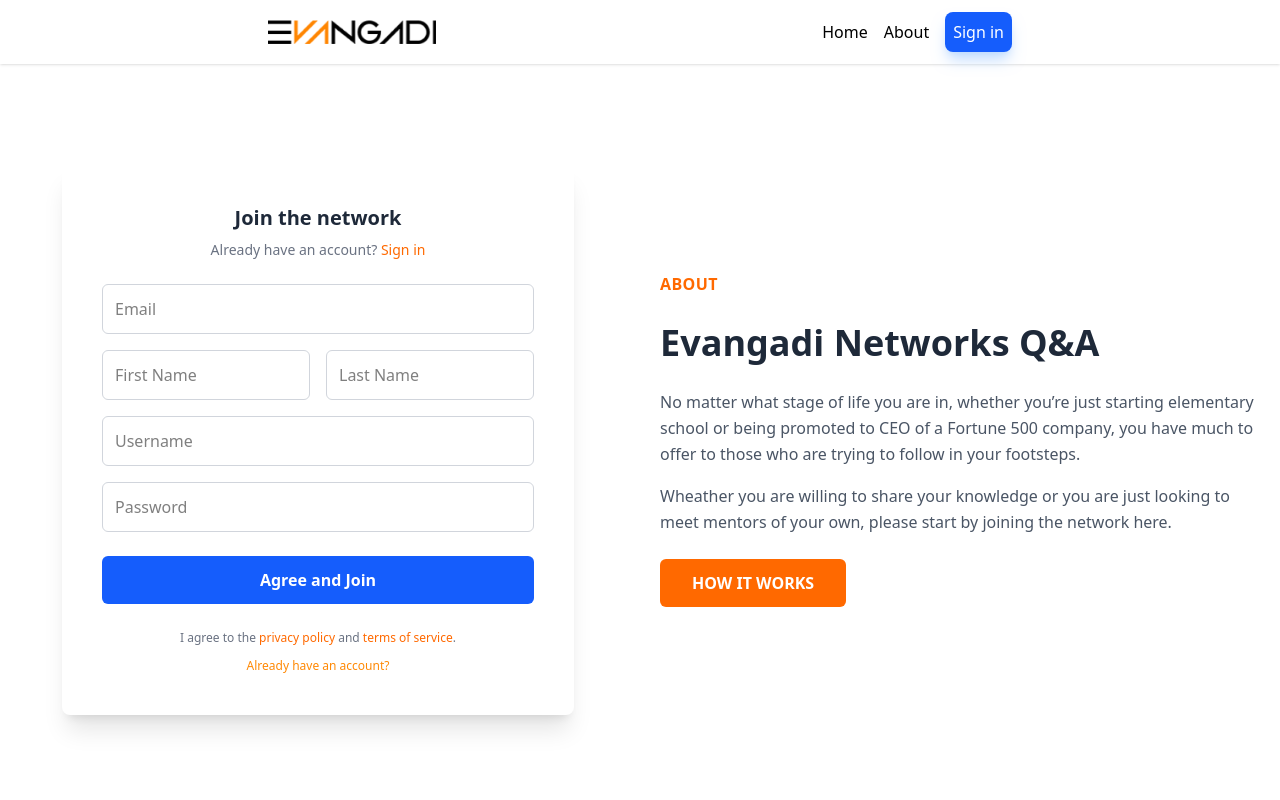
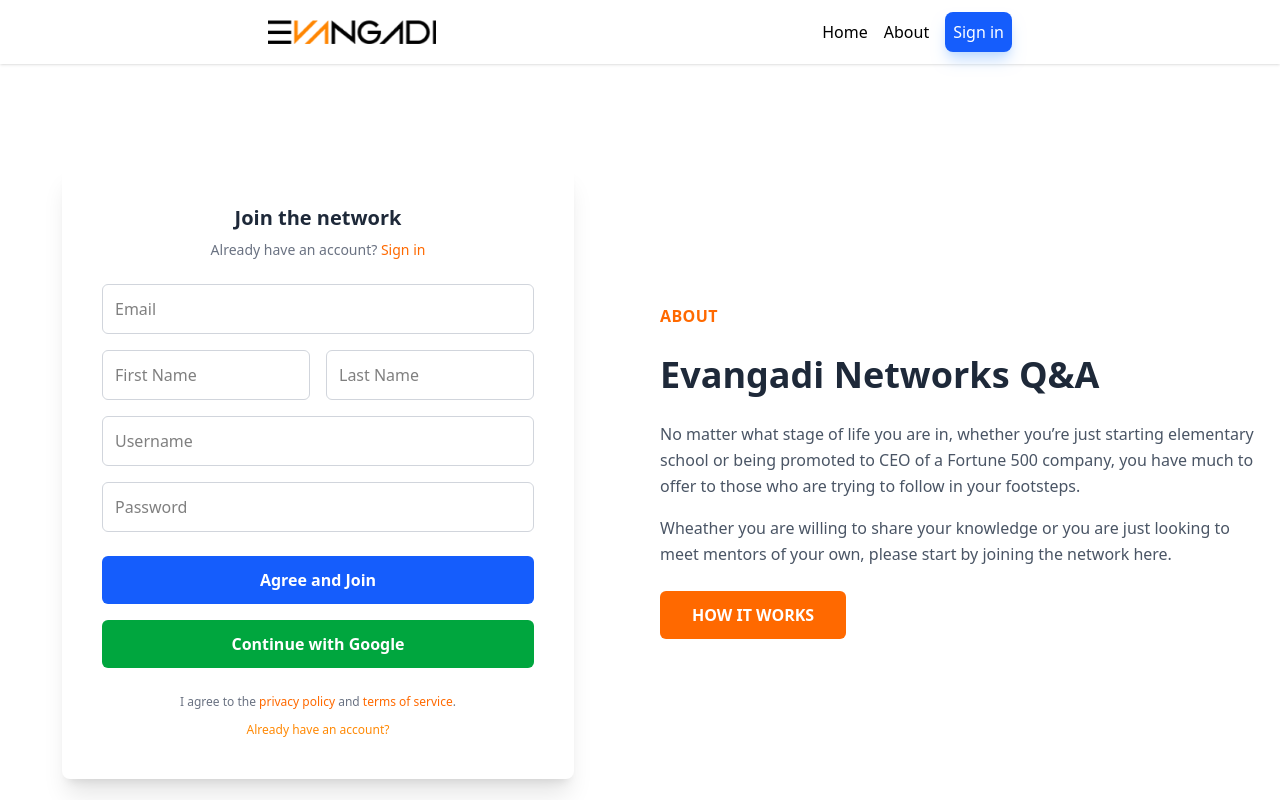
Before and after one commit to abubekernuru/evangadi-students-forum, a React (Vite) app in the folder client/: page / in a window 1280 px wide. Shown: the top 800 px of the page. Built offline with nearby package versions, Linux system fonts and the light colour scheme.

Commit message:
create google auth frontend functionality with firebase

```diff
--- a/client/package.json
+++ b/client/package.json
@@ -12,6 +12,7 @@
   "dependencies": {
     "@reduxjs/toolkit": "^2.11.2",
     "@tailwindcss/vite": "^4.1.18",
+    "firebase": "^12.8.0",
     "react": "^19.2.0",
     "react-dom": "^19.2.0",
     "react-icons": "^5.5.0",
--- /dev/null
+++ b/client/src/components/OAuth.jsx
@@ -0,0 +1,35 @@
+import {GoogleAuthProvider, getAuth, signInWithPopup} from 'firebase/auth'
+import { app } from '../firebase';
+import { useDispatch } from 'react-redux';
+import { signInSuccess } from '../redux/userSlice.js'
+
+function OAuth() {
+    const dispatch = useDispatch();
+
+    const handleGoogleClick = async () => {
+        try {
+            const provider = new GoogleAuthProvider();
+            const auth = getAuth(app);
+            const result = await signInWithPopup(auth, provider);
+            // console.log(result.user)
+            const res = await fetch('api/auth/google', {
+                method: 'POST',
+                headers: {
+                    'Content-Type': 'application/json'
+                },
+                body: JSON.stringify(result.user)
+            })
+            const data = await res.json();
+            dispatch(signInSuccess(data));
+        } catch (error) {
+            console.log(error)
+        }
+    }
+  return (
+    <button onClick={handleGoogleClick} type='button' className='bg-green-600 py-3 text-white rounded-md font-semibold hover:opacity-90 transition-colors  text-center cursor-pointer'>
+        Continue with Google
+    </button>
+  )
+}
+
+export default OAuth
--- /dev/null
+++ b/client/src/firebase.js
@@ -0,0 +1,17 @@
+// Import the functions you need from the SDKs you need
+import { initializeApp } from "firebase/app";
+// TODO: Add SDKs for Firebase products that you want to use
+// https://firebase.google.com/docs/web/setup#available-libraries
+
+// Your web app's Firebase configuration
+const firebaseConfig = {
+    apiKey: "AIzaSyAgRuJBhkm2GJ5cJjl8L6YQHiVBxyRpUUM",
+    authDomain: "student-forum-7a003.firebaseapp.com",
+    projectId: "student-forum-7a003",
+    storageBucket: "student-forum-7a003.firebasestorage.app",
+    messagingSenderId: "993097891359",
+    appId: "1:993097891359:web:3aa5c2da3ae73540f91f2a"
+};
+
+// Initialize Firebase
+export const app = initializeApp(firebaseConfig);
--- a/client/src/pages/SignIn.jsx
+++ b/client/src/pages/SignIn.jsx
@@ -2,6 +2,7 @@
 import {Link, useNavigate} from 'react-router-dom'
 import { useDispatch, useSelector } from 'react-redux';
 import { signInFailure, signInStart, signInSuccess } from '../redux/userSlice';
+import OAuth from '../components/OAuth';
 
 
 function SignIn({switchToSignUp}) {
@@ -44,7 +45,7 @@
     <div className='flex flex-col bg-white p-10 m-5 shadow-xl max-w-lg mx-auto rounded-lg'>
       <h2 className='text-xl font-bold mb-2 text-center text-gray-800'>Login to your account</h2>
       <p className='text-center text-sm text-gray-500 mb-6'>
-        Do not have an account? <span onClick={switchToSignUp} className='text-orange-400 hover:underline cursor-pointer' to={'/sign-up'}>Create a new account</span>
+        Do not have an account? <span onClick={switchToSignUp} className='text-orange-400 hover:underline cursor-pointer'>Create a new account</span>
       </p>
       <form onSubmit={handleSubmit} className='flex flex-col gap-4'>
         <input
@@ -68,13 +69,14 @@
         <button type='submit' className='bg-orange-400 text-white py-3 rounded-md font-semibold hover:opacity-90 transition-colors mt-2 text-center cursor-pointer'>
           {loading ? "loading..." : "Submit"}
         </button>
+        <OAuth />
         {error && <p className='text-red-500 text-sm text-center mt-2'>
           {error}
         </p>}
       </form>
       {/* Footer Links */}
       <div className='text-center mt-6 text-xs '>
-          <Link className='text-orange-500 hover:underline' to='/'>Create an account?</Link>
+          <Link className='text-orange-500 hover:underline' onClick={switchToSignUp}>Create an account?</Link>
       </div>
     </div>
   )
--- a/client/src/pages/SignUp.jsx
+++ b/client/src/pages/SignUp.jsx
@@ -1,5 +1,6 @@
 import { useState } from 'react';
 import {Link, useNavigate} from 'react-router-dom'
+import OAuth from '../components/OAuth';
 
 function SignUp({switchToSignIn}) {
   const [formData, setFormData] = useState({
@@ -97,6 +98,7 @@
         <button type='submit' className='bg-blue-600 text-white py-3 rounded-md font-semibold hover:opacity-95 transition-colors mt-2 text-centern cursor-pointer'>
           {loading ? "loading..." : "Agree and Join"}
         </button>
+        <OAuth />
         {error && <p className='text-red-500 text-sm text-center mt-2'>
           {error}
         </p>}
```
Also changed, not shown: 1 other file (tests, documents, lock files or other folders).
